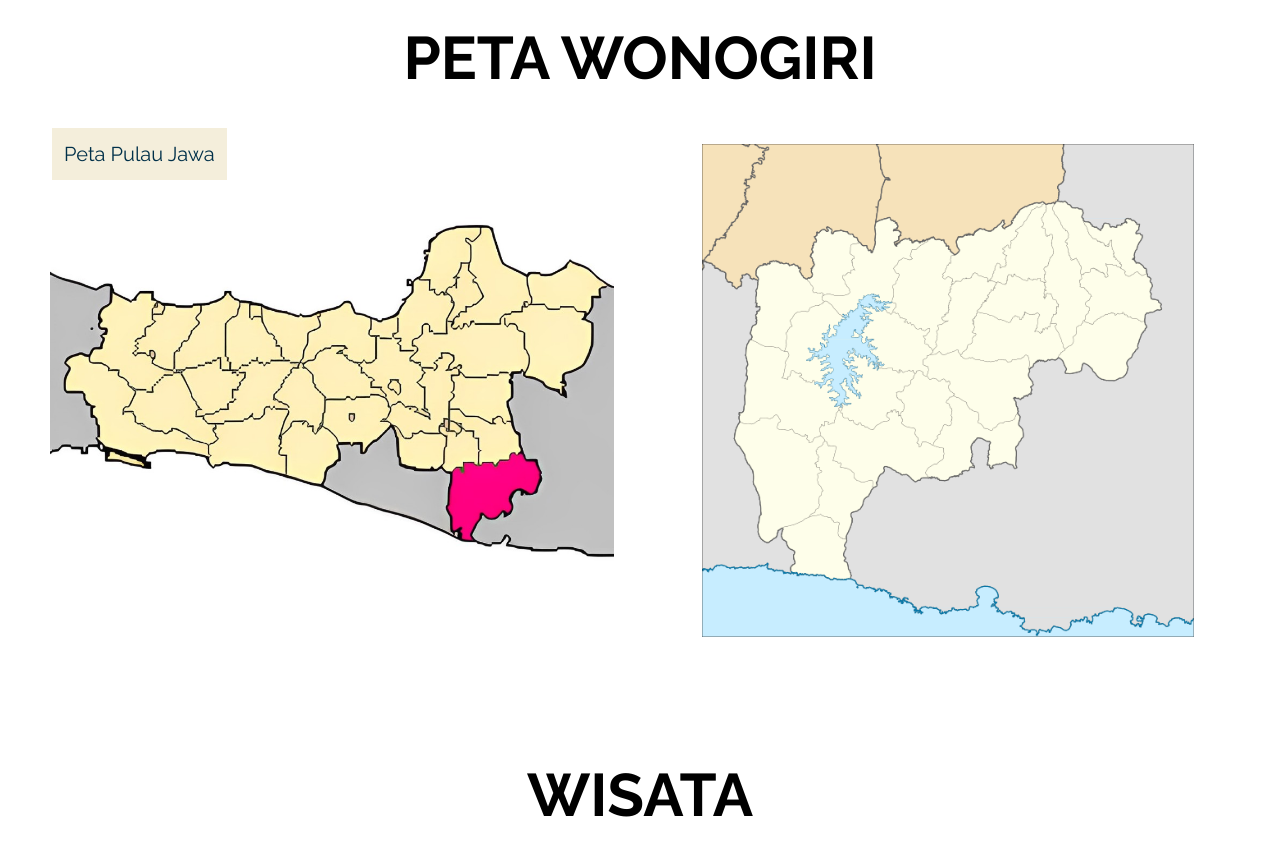
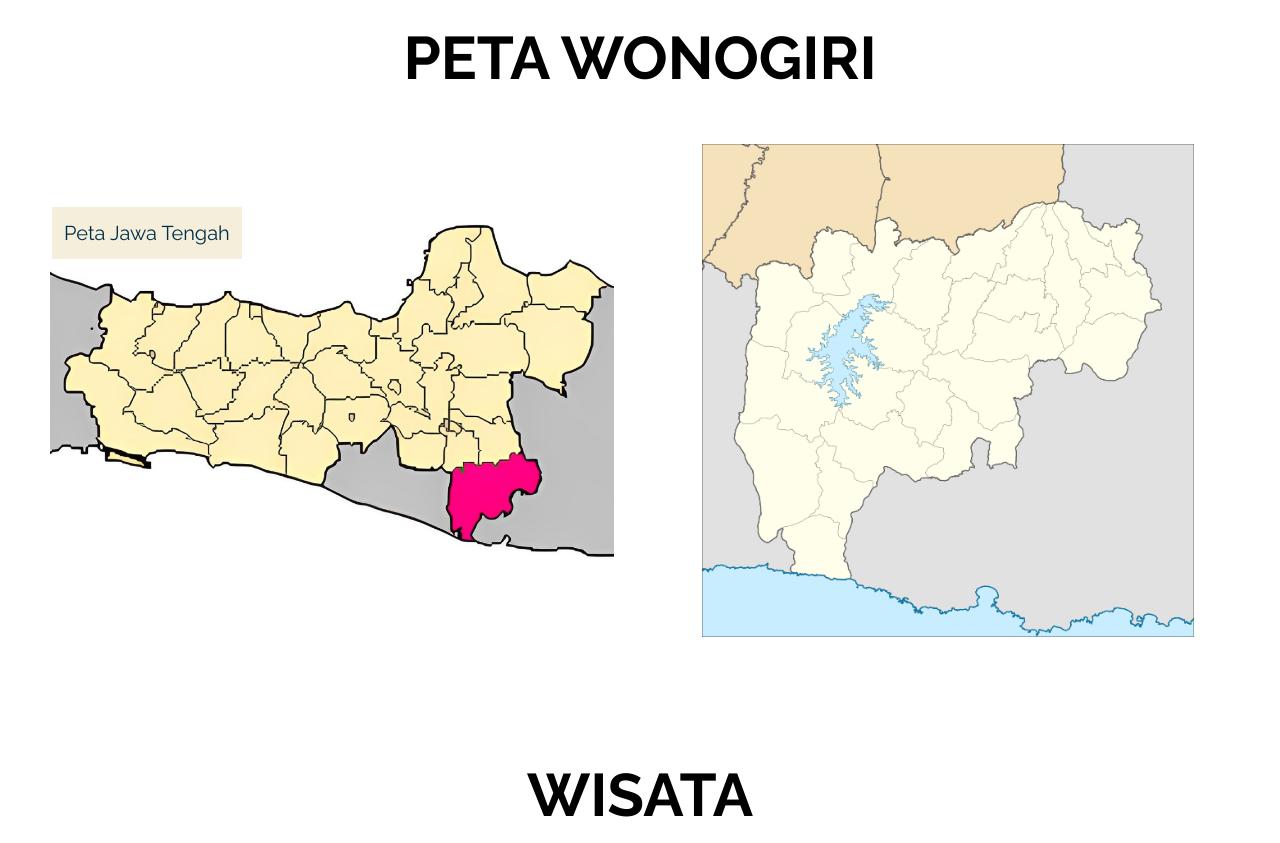
Before and after one commit to taradevio/visit-wonogiri, an Astro site: page / in a window 1280 px wide. Shown: the part 900-1743 px from the top of the page. Built offline with nearby package versions, Linux system fonts and the light colour scheme; Astro itself is replaced by a stand-in of ours.

Commit message:
position h1

```diff
--- a/src/components/MapSection.astro
+++ b/src/components/MapSection.astro
@@ -7,8 +7,8 @@ import wonogiriRegency from '../assets/Peta/wonogiriRegency.png';
 <section class="sm:ps-6 sm:pe-6 ps-3 pe-3 mb-[10%]">
     <h1 class="text-center sm:text-6xl text-4xl font-bold pb-10">PETA WONOGIRI</h1>
     <div class="lg:flex justify-center items-center relative md:space-y-4 sm:space-y-3 space-y-2">
-        <div class="absolute lg:top-30 top-0 lg:left-7 md:left-8 sm:left-6 p-3 lg:text-xl md:text-lg sm:text-base text-sm text-blue bg-white">
-            <h1>Peta Pulau Jawa</h1>
+        <div class="absolute lg:top-[15.6%] top-0 lg:left-7 md:left-8 sm:left-6 p-3 lg:text-xl md:text-lg sm:text-base text-sm text-blue bg-white">
+            <h1>Peta Jawa Tengah</h1>
         </div>
         <div class="lg:w-6/12">
             <Image src={centralJavaMap} alt="Central Java Map" class="block mx-auto sm:w-11/12 w-full" loading="lazy">
```
